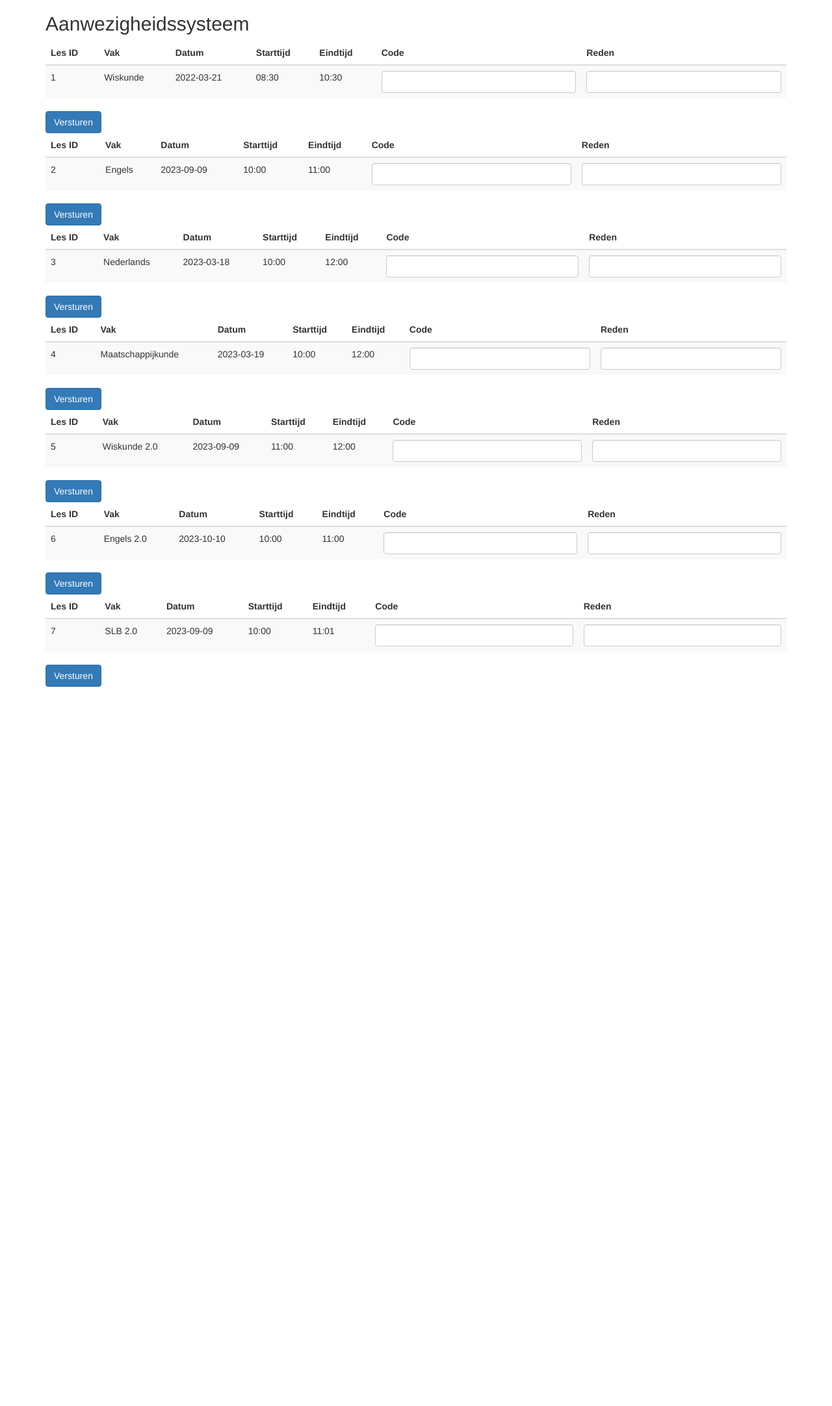
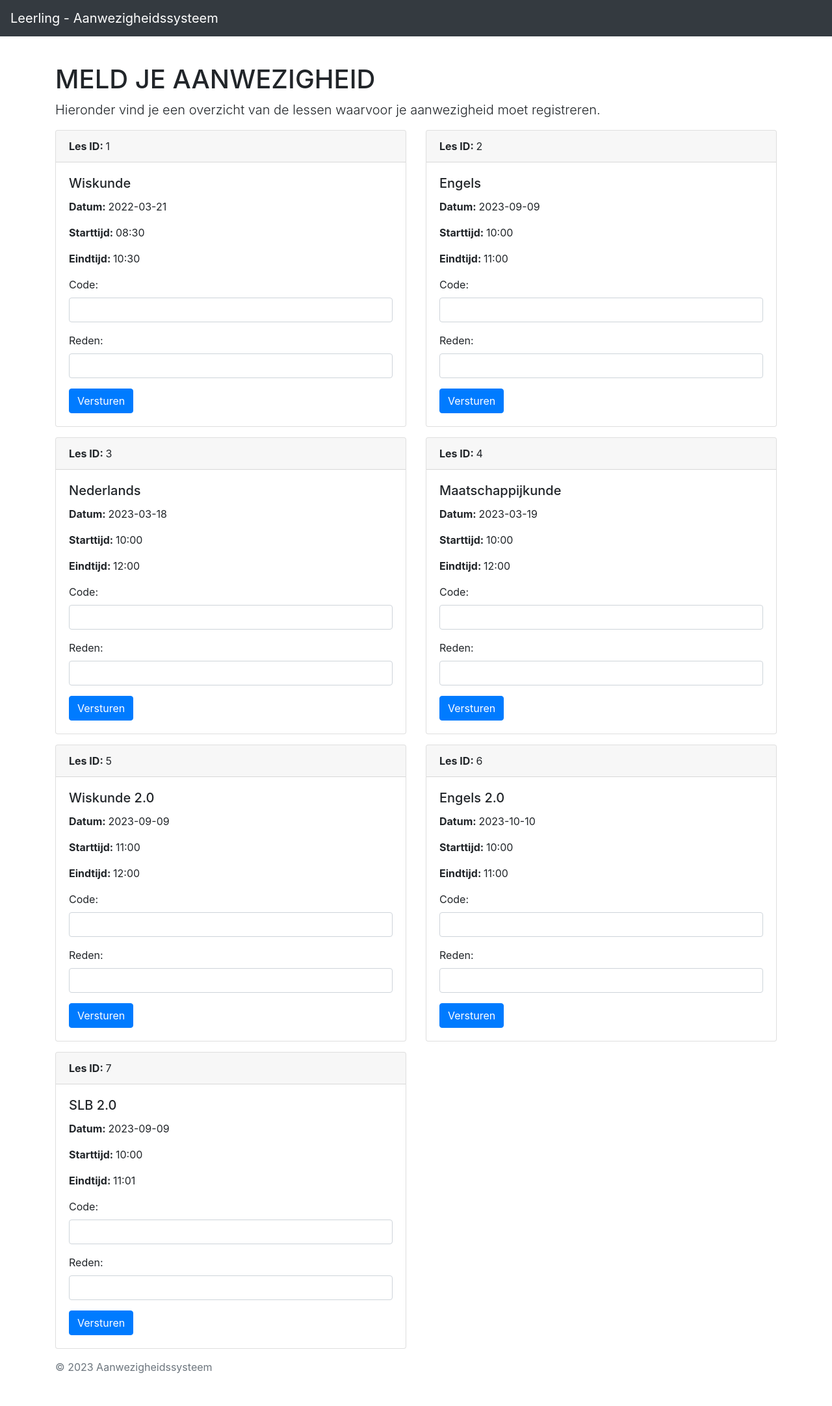
Before and after one commit to Max-1056897/SecurityWP3, a Flask app: page /leerling_dashboard in a window 1280 px wide. Shown: the whole page at 65% size. Before the commit the page ends 1057 px from the top, so only its background shows below. Run offline with Flask 3, Linux system fonts and the light colour scheme; data comes from the database, SQL or seed files in the repository; both versions use the stored data as it was after the commit; some libraries are stand-ins or nearby versions.

Commit message:
UPDATE: Leerling dashboard volledig vernieuwd **

```diff
--- a/templates/admin.html
+++ b/templates/admin.html
@@ -29,7 +29,7 @@
             <a class="nav-link" href="/docent/lessen/code">Code les generen</a>
           </li>
           <li class="nav-item">
-            <a class="nav-link" href="/admin">GRID PANEEL</a>
+            <a class="nav-link" href="/admin">CRUD PANEEL</a>
           </li>
         </ul>
       </div>
--- a/templates/docent_dashboard.html
+++ b/templates/docent_dashboard.html
@@ -25,7 +25,7 @@
             <a class="nav-link" href="/docent/lessen/code">Code les generen</a>
           </li>
           <li class="nav-item">
-            <a class="nav-link" href="/admin">GRID PANEEL</a>
+            <a class="nav-link" href="/admin">CRUD PANEEL</a>
           </li>
         </ul>
       </div>
--- a/templates/docent_lessen.html
+++ b/templates/docent_lessen.html
@@ -27,7 +27,7 @@
 			  <a class="nav-link" href="/docent/lessen/code">Code les generen</a>
 			</li>
 			<li class="nav-item">
-			  <a class="nav-link" href="/admin">GRID PANEEL</a>
+			  <a class="nav-link" href="/admin">CRUD PANEEL</a>
 			</li>
 		  </ul>
 		</div>
--- a/templates/docent_lessen_code.html
+++ b/templates/docent_lessen_code.html
@@ -27,7 +27,7 @@
               <a class="nav-link" href="/docent/lessen/code">Code les generen</a>
             </li>
             <li class="nav-item">
-              <a class="nav-link" href="/admin">GRID PANEEL</a>
+              <a class="nav-link" href="/admin">CRUD PANEEL</a>
             </li>
           </ul>
         </div>
--- a/templates/docent_overzicht_lessen.html
+++ b/templates/docent_overzicht_lessen.html
@@ -28,7 +28,7 @@
           <a class="nav-link" href="/docent/lessen/code">Code les generen</a>
         </li>
         <li class="nav-item">
-          <a class="nav-link" href="/admin">GRID PANEEL</a>
+          <a class="nav-link" href="/admin">CRUD PANEEL</a>
         </li>
       </ul>
     </div>
--- a/templates/edit_docent.html
+++ b/templates/edit_docent.html
@@ -27,7 +27,7 @@
               <a class="nav-link" href="/docent/lessen/code">Code les generen</a>
             </li>
             <li class="nav-item">
-              <a class="nav-link" href="/admin">GRID PANEEL</a>
+              <a class="nav-link" href="/admin">CRUD PANEEL</a>
             </li>
           </ul>
         </div>
--- a/templates/edit_leerling.html
+++ b/templates/edit_leerling.html
@@ -25,7 +25,7 @@
               <a class="nav-link" href="/docent/lessen/code">Code les generen</a>
             </li>
             <li class="nav-item">
-              <a class="nav-link" href="/admin">GRID PANEEL</a>
+              <a class="nav-link" href="/admin">CRUD PANEEL</a>
             </li>
           </ul>
         </div>
--- a/templates/leerling_dashboard.html
+++ b/templates/leerling_dashboard.html
@@ -2,43 +2,82 @@
 <html>
 <head>
 	<title>Aanwezigheidssysteem</title>
-	<link rel="stylesheet" href="https://maxcdn.bootstrapcdn.com/bootstrap/3.3.7/css/bootstrap.min.css">
+	<link rel="stylesheet" href="https://maxcdn.bootstrapcdn.com/bootstrap/4.0.0/css/bootstrap.min.css">
 	<script src="https://ajax.googleapis.com/ajax/libs/jquery/3.2.1/jquery.min.js"></script>
-	<script src="https://maxcdn.bootstrapcdn.com/bootstrap/3.3.7/js/bootstrap.min.js"></script>
+	<script src="https://maxcdn.bootstrapcdn.com/bootstrap/4.0.0/js/bootstrap.min.js"></script>
+	<style>
+		body {
+			padding-top: 50px;
+		}
+	</style>
 </head>
 <body>
-	<div class="container">
-		<h2>Aanwezigheidssysteem</h2>
+	<nav class="navbar navbar-expand-md navbar-dark fixed-top bg-dark">
+		<a class="navbar-brand" href="#">Leerling - 	Aanwezigheidssysteem</a>
+		<button class="navbar-toggler" type="button" data-toggle="collapse" data-target="#navbarCollapse" aria-controls="navbarCollapse" aria-expanded="false" aria-label="Toggle navigation">
+			<span class="navbar-toggler-icon"></span>
+		</button>
+		<div class="collapse navbar-collapse" id="navbarCollapse">
+			<ul class="navbar-nav mr-auto">
+				<li class="nav-item">
+					<a class="nav-link" href="#"></a>
+				</li>
+				<li class="nav-item">
+					<a class="nav-link" href="#"></a>
+				</li>
+				<li class="nav-item">
+					<a class="nav-link" href="#"></a>
+				</li>
+			</ul>
+		</div>
+	</nav>
+
+	<main role="main" class="container">
+		<h1 class="mt-5">MELD JE AANWEZIGHEID</h1>
+		<p class="lead">Hieronder vind je een overzicht van de lessen waarvoor je aanwezigheid moet registreren.</p>
+		<div class="row">
 			{% for row in lessen %}
+			<div class="col-md-6 mb-3">
+				<div class="card">
+					<div class="card-header">
+						<strong>Les ID: </strong>{{ row[0] }}
+					</div>
+					<div class="card-body">
+						<h5 class="card-title">{{ row[1] }}</h5>
+						<p class="card-text"><strong>Datum: </strong>{{ row[2] }}</p>
+						<p class="card-text"><strong>Starttijd: </strong>{{ row[3] }}</p>
+						<p class="card-text"><strong>Eindtijd: </strong>{{ row[4] }}</p>
 						<form method="post" action="">
-			<table class="table table-striped">
-				<thead>
-					<tr>
-						<th>Les ID</th>
-						<th>Vak</th>
-						<th>Datum</th>
-						<th>Starttijd</th>
-						<th>Eindtijd</th>
-						<th>Code</th>
-						<th>Reden</th>
-					</tr>
-				</thead>
-				<tbody>
-					<tr>
-						<td>{{ row[0] }}</td>
-						<td>{{ row[1] }}</td>
-						<td>{{ row[2] }}</td>
-						<td>{{ row[3] }}</td>
-						<td>{{ row[4] }}</td>
-						<td><input type="text" name="code" class="form-control" required></td>
-						<td><input type="text" name="reden" class="form-control"></td>
+							<div class="form-group">
+								<label for="code">Code:</label>
+								<input type="text" name="code" class="form-control" id="code" required>
+							</div>
+							<div class="form-group">
+								<label for="reden">Reden:</label>
+								<input type="text" name="reden" class="form-control" id="reden">
+							</div>
 							<input type="hidden" name="les_id" value="{{ row[0] }}">
-					</tr>
-				</tbody>
-			</table>
 							<button type="submit" class="btn btn-primary">Versturen</button>
 						</form>
+					</div>
+				</div>
+			</div>
 			{% endfor %}
 		</div>
+	</main>
+	<footer class="footer">
+		<div class="container">
+			<span class="text-muted">&copy; 2023 Aanwezigheidssysteem</span>
+			&nbsp;
+			&nbsp;
+			&nbsp;
+		</div>
+		&nbsp;
+		&nbsp;
+		&nbsp;
+	</footer>
 	</body>
 	</html>
+	&nbsp;
+	&nbsp;
+	&nbsp;
```
Also changed, not shown: aanwezigheidssysteem.db, app.py (line endings or trailing spaces). Lines whose indentation alone changed are shown as unchanged.
